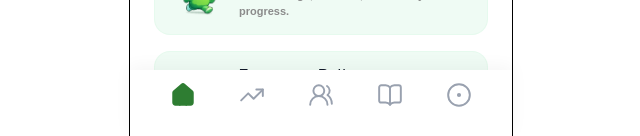
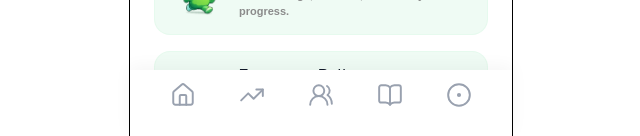
Before and after one commit to Pulih-app/frontend, a Next.js app: page /onboarding/home in a window 1280 px wide. Shown: the part 664-800 px from the top of the page, without its empty margins (319-959 px from the left). Built offline with nearby package versions, Linux system fonts and the light colour scheme; grey boxes are pictures that could not be loaded.

Commit message:
feat: refactor home page to use global BottomNavbar component

```diff
--- a/app/home/page.tsx
+++ b/app/home/page.tsx
@@ -3,6 +3,15 @@
 import Image from "next/image";
 import Link from "next/link";
 import { Bell, BookOpen, ChevronRight, CircleDot, Home, TrendingUp, UsersRound } from "lucide-react";
+import BottomNavbar from "@/components/BottomNavbar";
+
+const navItems = [
+  { label: "Home", href: "/home", icon: Home },
+  { label: "Progress", href: "/onboarding/analysis-result", icon: TrendingUp },
+  { label: "Community", href: "/psikolog/home", icon: UsersRound },
+  { label: "Learning", href: "/onboarding/learning-1", icon: BookOpen },
+  { label: "Profile", href: "/profile", icon: CircleDot },
+];
 
 export default function UserHomePage() {
   return (
@@ -95,26 +104,7 @@ export default function UserHomePage() {
         </div>
       </section>
 
-      {/* Proportional Bottom Navigation */}
-      <nav className="fixed bottom-0 left-1/2 z-50 w-full max-w-sm -translate-x-1/2 border-x bg-white px-10 pb-7 pt-3 shadow-[0_-4px_16px_rgba(0,0,0,0.04)]">
-        <div className="flex items-center justify-between">
-          <Link href="/home" className="text-[#2e7d32] hover:opacity-85 transition-opacity" aria-label="Home">
-            <Home size={26} strokeWidth={1.8} fill="currentColor" />
-          </Link>
-          <Link href="/onboarding/analysis-result" className="text-gray-400 hover:text-gray-900 active:text-gray-900 transition-colors" aria-label="Progress">
-            <TrendingUp size={26} strokeWidth={1.8} />
-          </Link>
-          <Link href="/psikolog/home" className="text-gray-400 hover:text-gray-900 active:text-gray-900 transition-colors" aria-label="Community">
-            <UsersRound size={26} strokeWidth={1.8} />
-          </Link>
-          <Link href="/onboarding/learning-1" className="text-gray-400 hover:text-gray-900 active:text-gray-900 transition-colors" aria-label="Learning">
-            <BookOpen size={26} strokeWidth={1.8} />
-          </Link>
-          <Link href="/profile" className="text-gray-400 hover:text-gray-900 active:text-gray-900 transition-colors" aria-label="Profile">
-            <CircleDot size={26} strokeWidth={1.8} />
-          </Link>
-        </div>
-      </nav>
+      <BottomNavbar items={navItems} />
     </main>
   );
 }
--- a/components/BottomNavbar.tsx
+++ b/components/BottomNavbar.tsx
@@ -18,20 +18,24 @@ export default function BottomNavbar({ items }: BottomNavbarProps) {
   const pathname = usePathname();
 
   return (
-    <nav className="fixed bottom-0 left-1/2 z-50 w-full max-w-sm -translate-x-1/2 border-x bg-white px-12 pb-7 pt-3">
+    <nav className="fixed bottom-0 left-1/2 z-50 w-full max-w-sm -translate-x-1/2 border-x bg-white px-10 pb-7 pt-3 shadow-[0_-4px_16px_rgba(0,0,0,0.04)]">
       <div className="flex items-center justify-between">
         {items.map((item) => {
           const Icon = item.icon;
-          const isActive = pathname === item.href || pathname.startsWith(`${item.href}/`);
+          const isActive = pathname === item.href || (item.href !== "/home" && pathname.startsWith(`${item.href}/`));
 
           return (
             <Link
               key={item.href}
               href={item.href}
-              className={isActive ? "text-[#19b75b]" : "text-black"}
+              className={isActive ? "text-[#2e7d32]" : "text-gray-400 hover:text-gray-900 transition-colors"}
               aria-label={item.label}
             >
-              <Icon size={25} strokeWidth={1.8} />
+              <Icon
+                size={26}
+                strokeWidth={1.8}
+                fill={isActive && (item.label === "Home" || item.href === "/home" || item.href === "/psikolog/home") ? "currentColor" : "none"}
+              />
             </Link>
           );
         })}
```
